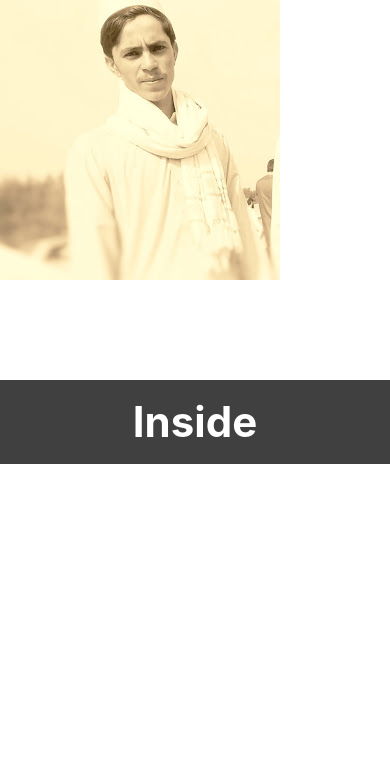
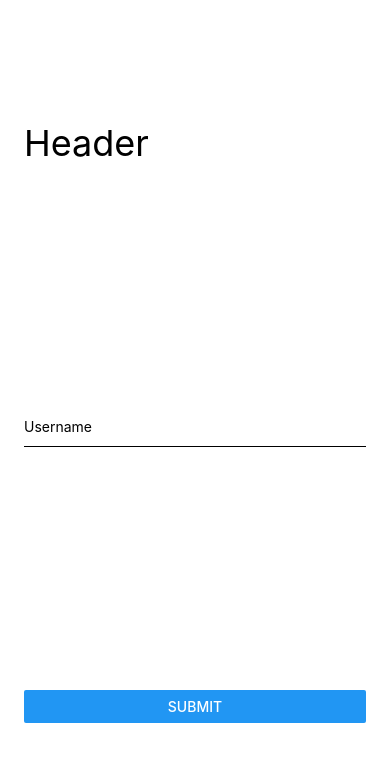
Before and after one commit to Hussain-hamim/Taskly, a React Native app: screen / in a window 390 px wide. Shown: the top 762 px of the page. Built offline with nearby package versions, Linux system fonts and the light colour scheme.

Commit message:
KeyboardAvoidingView

```diff
--- a/App.js
+++ b/App.js
@@ -1,38 +1,62 @@
 import React from "react";
-import { ImageBackground, StyleSheet, Text, View } from "react-native";
+import {
+  View,
+  KeyboardAvoidingView,
+  TextInput,
+  StyleSheet,
+  Text,
+  Platform,
+  TouchableWithoutFeedback,
+  Button,
+  Keyboard,
+} from "react-native";
 
-const image = require("./assets/hhamim.jpg");
+const KeyboardAvoidingComponent = () => {
+  return (
+    <KeyboardAvoidingView
+      behavior={Platform.OS === "ios" ? "padding" : "height"}
+      style={styles.container}
+      contentContainerStyle={null}
+      enabled={true}
+      keyboardVerticalOffset={null}
+    >
+      <TouchableWithoutFeedback onPress={Keyboard.dismiss}>
+        <View style={styles.inner}>
+          <Text style={styles.header}>Header</Text>
 
-const App = () => (
-  <View style={styles.container}>
-    <ImageBackground
-      imageStyle={{ backgroundColor: "gray" }}
-      imageRef={null}
-      source={image}
-      resizeMode="cover"
-      style={styles.image}
-    >
-      <Text style={styles.text}>Inside</Text>
-    </ImageBackground>
-  </View>
-);
+          <TextInput placeholder="Username" style={styles.textInput} />
+          <View style={styles.btnContainer}>
+            <Button title="Submit" onPress={() => null} />
+          </View>
+        </View>
+      </TouchableWithoutFeedback>
+    </KeyboardAvoidingView>
+  );
+};
 
 const styles = StyleSheet.create({
   container: {
     flex: 1,
   },
-  image: {
+  inner: {
+    padding: 24,
     flex: 1,
-    justifyContent: "center",
+    justifyContent: "space-around",
   },
-  text: {
-    color: "white",
-    fontSize: 42,
-    lineHeight: 84,
-    fontWeight: "bold",
-    textAlign: "center",
-    backgroundColor: "#000000c0",
+  header: {
+    fontSize: 36,
+    marginBottom: 48,
+  },
+  textInput: {
+    height: 40,
+    borderColor: "#000000",
+    borderBottomWidth: 1,
+    marginBottom: 36,
+  },
+  btnContainer: {
+    backgroundColor: "white",
+    marginTop: 12,
   },
 });
 
-export default App;
+export default KeyboardAvoidingComponent;
```
